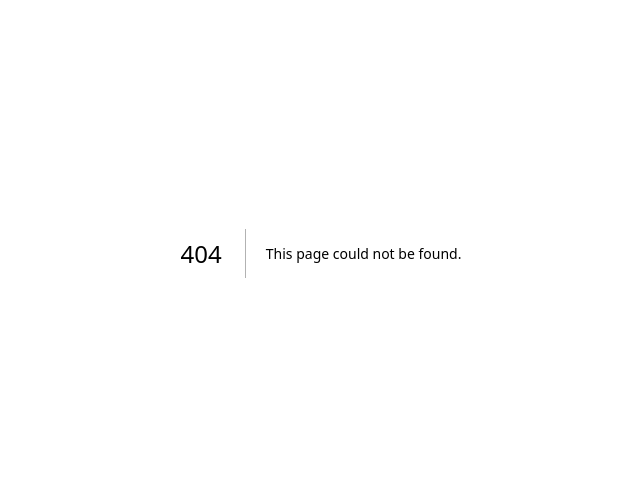
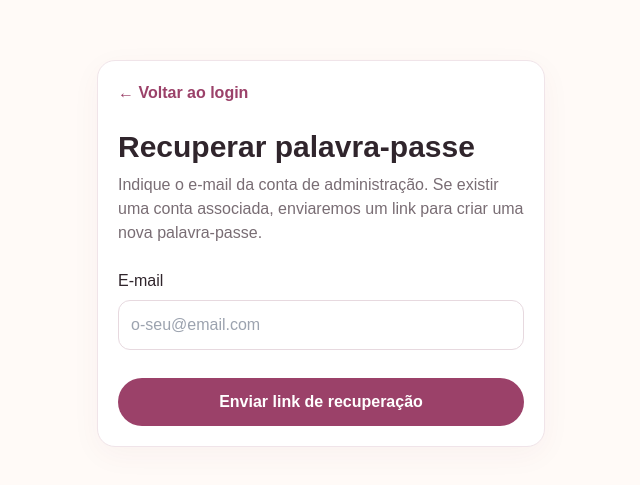
Before and after one commit to cursosparafazer827-web/Jujuba-Festeira, a Next.js app: page /admin/forgot-password in a window 1280 px wide. Before the commit this address had no page. Shown: the part 147-632 px from the top of the page, without its empty margins (319-959 px from the left). Built offline with nearby package versions, Linux system fonts and the light colour scheme.

Commit message:
Add secure admin password recovery flow

```diff
--- /dev/null
+++ b/src/app/admin/forgot-password/page.tsx
@@ -0,0 +1,14 @@
+import Link from "next/link";
+import { requestPasswordReset } from "./actions";
+
+export default async function ForgotPassword({searchParams}:{searchParams:Promise<{error?:string;sent?:string}>}) {
+  const {error,sent}=await searchParams;
+  return <main className="container flex min-h-screen items-center justify-center py-12"><section className="panel w-full max-w-md">
+    <Link href="/admin/login" className="font-bold text-berry">← Voltar ao login</Link>
+    <h1 className="mt-6 text-3xl font-black">Recuperar palavra-passe</h1>
+    <p className="muted mt-2">Indique o e-mail da conta de administração. Se existir uma conta associada, enviaremos um link para criar uma nova palavra-passe.</p>
+    {sent==="1"?<p role="status" className="mt-5 rounded-xl bg-green-50 p-3 text-sm text-green-800">Pedido processado. Se o endereço estiver registado, receberá um e-mail com as instruções. Verifique também a pasta de spam.</p>:null}
+    {error?<p role="alert" className="mt-5 rounded-xl bg-red-50 p-3 text-sm text-red-700">{error==="email"?"Introduza um endereço de e-mail válido.":"Não foi possível processar o pedido. Tente novamente mais tarde."}</p>:null}
+    <form action={requestPasswordReset} className="mt-6"><label className="field">E-mail<input type="email" name="email" required autoComplete="email" placeholder="o-seu@email.com"/></label><button className="btn mt-4 w-full" type="submit">Enviar link de recuperação</button></form>
+  </section></main>;
+}
```
